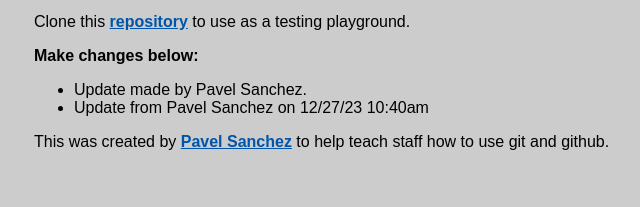
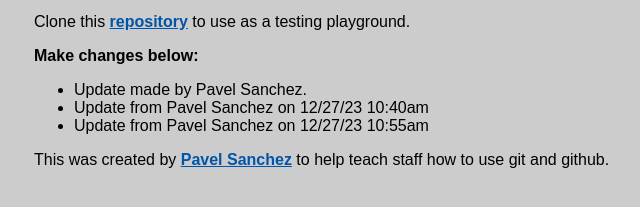
Before and after one commit to PaleBluDot/github-training, a website: page index.html in a window 1280 px wide. Shown: the part 101-308 px from the top of the page, without its empty margins (30-670 px from the left). Drawn offline with Linux system fonts and the light colour scheme.

Commit message:
another update

```diff
--- a/index.html
+++ b/index.html
@@ -48,6 +48,7 @@
 				<ul>
 					<li>Update made by Pavel Sanchez.</li>
 					<li>Update from Pavel Sanchez on 12/27/23 10:40am</li>
+					<li>Update from Pavel Sanchez on 12/27/23 10:55am</li>
 				</ul>
 			</section>
 			<section>
```
